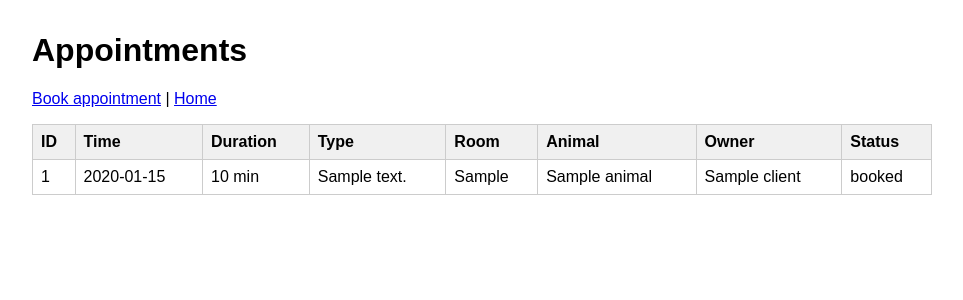
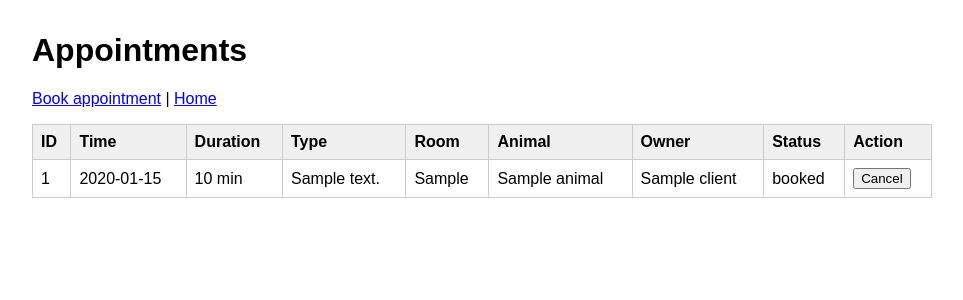
Before and after one commit to kaayaa-dev/dunbar-vet-appointments, a Flask app: page /appointments in a window 1280 px wide. Shown: the top 300 px of the page, without its empty margins (158-1121 px from the left). Run offline with Flask 3, Linux system fonts and the light colour scheme; tables that the repository leaves empty hold one stand-in row (values such as "Sample post").

Commit message:
feat(appointments): add cancellation with history retention and room release (A2-07)

```diff
--- a/app.py
+++ b/app.py
@@ -197,6 +197,17 @@ def new_appointment():
     conn.close()
     return render_template("appointment_form.html", animals=animals, error=error)
 
+@app.route("/appointments/<int:appointment_id>/cancel", methods=["POST"])
+def cancel_appointment(appointment_id):
+    conn = db.get_connection()
+    conn.execute(
+        "UPDATE appointments SET status = 'cancelled' WHERE id = ?",
+        (appointment_id,),
+    )
+    conn.commit()
+    conn.close()
+    flash("Appointment cancelled.")
+    return redirect(url_for("list_appointments"))
 
 if __name__ == "__main__":
     app.run(debug=config.FLASK_DEBUG)
--- a/templates/appointments.html
+++ b/templates/appointments.html
@@ -8,7 +8,7 @@
     <h1>Appointments</h1>
     <p><a href="{{ url_for('new_appointment') }}">Book appointment</a> | <a href="{{ url_for('index') }}">Home</a></p>
     <table>
-        <tr><th>ID</th><th>Time</th><th>Duration</th><th>Type</th><th>Room</th><th>Animal</th><th>Owner</th><th>Status</th></tr>
+        <tr><th>ID</th><th>Time</th><th>Duration</th><th>Type</th><th>Room</th><th>Animal</th><th>Owner</th><th>Status</th><th>Action</th></tr>
         {% for a in appointments %}
         <tr>
             <td>{{ a.id }}</td>
@@ -19,6 +19,13 @@
             <td>{{ a.animal_name }}</td>
             <td>{{ a.client_name }}</td>
             <td>{{ a.status }}</td>
+            <td>
+                {% if a.status == 'booked' %}
+                <form method="post" action="{{ url_for('cancel_appointment', appointment_id=a.id) }}">
+                    <button type="submit">Cancel</button>
+                </form>
+                {% endif %}
+            </td>
         </tr>
         {% endfor %}
     </table>
```
Also changed, not shown: tests/test_appointments.py (+31 -0 lines).
